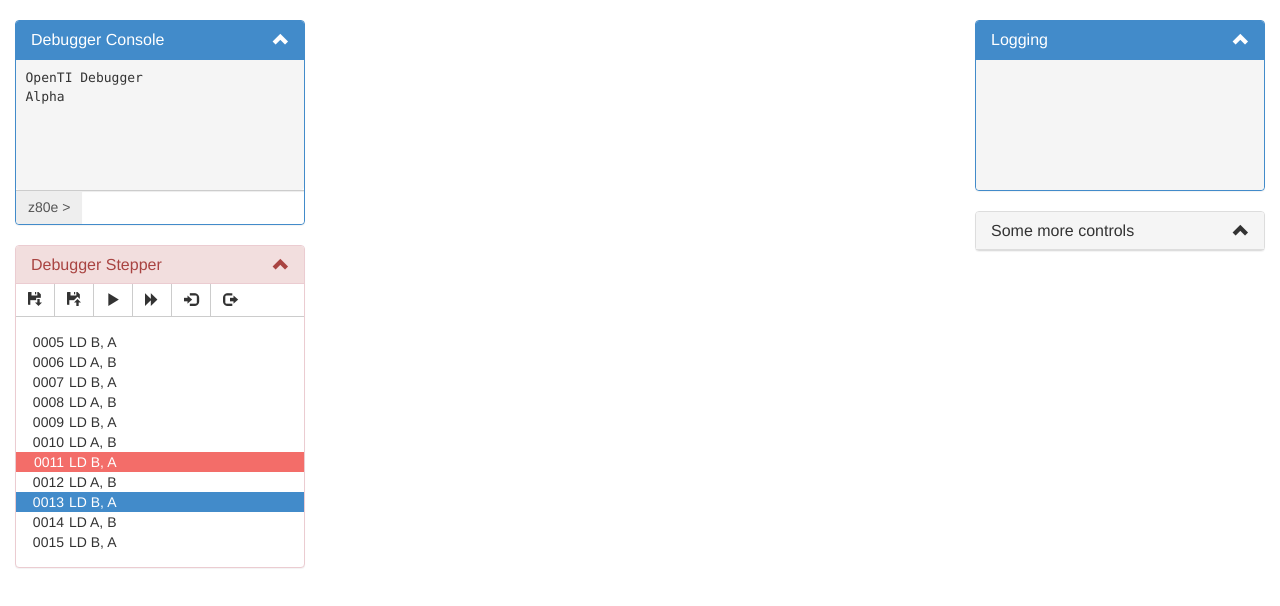
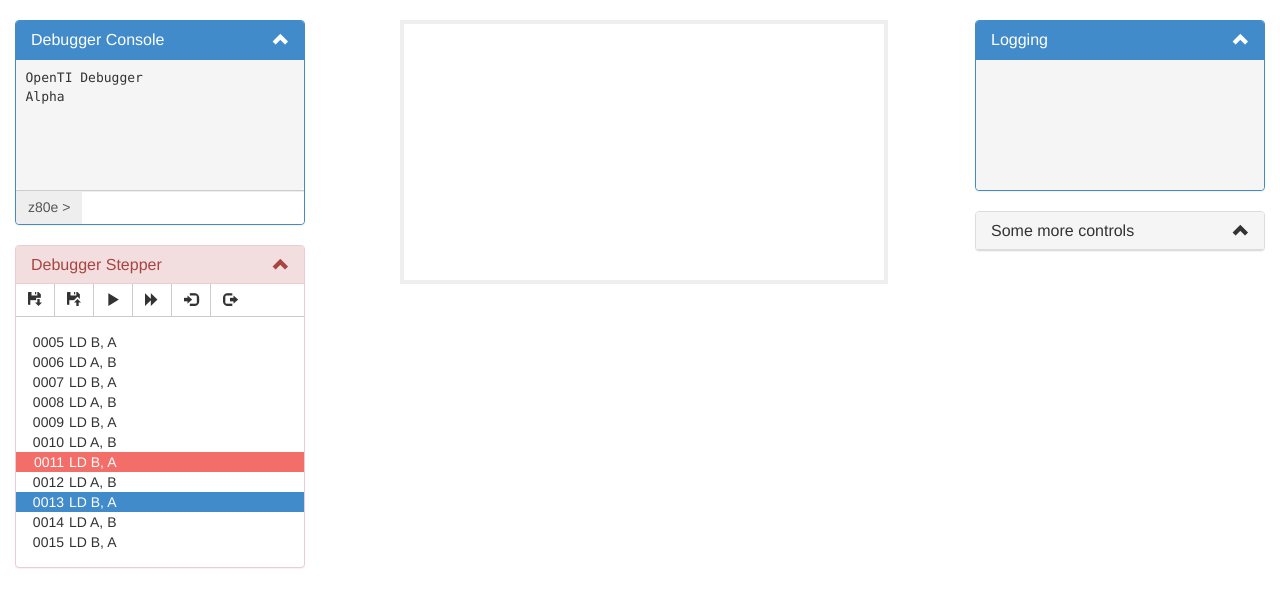
Before and after one commit to KnightOS/OpenTI, a plain HTML site: page webui/index.html in a window 1280 px wide. Drawn offline with nearby package versions, Linux system fonts and the light colour scheme; a script that the page names is missing.

Commit message:
Center LCD, add border

```diff
--- a/webui/css/custom.css
+++ b/webui/css/custom.css
@@ -90,3 +90,10 @@ body {
             user-select: none;
   cursor: default;
 }
+
+#screen {
+	position: relative;
+	left: 50%;
+	margin-left: -240px;
+	border: 4px solid #eee;
+}
--- a/webui/index.html
+++ b/webui/index.html
@@ -155,7 +155,7 @@ Alpha
             </div>
           </div>
         </div>
-        <div class="col-md-6">
+        <div class="col-md-6" style="position: relative;">
           <canvas id="screen" width="480" height="256" />
         </div>
         <div class="col-md-3">
```
